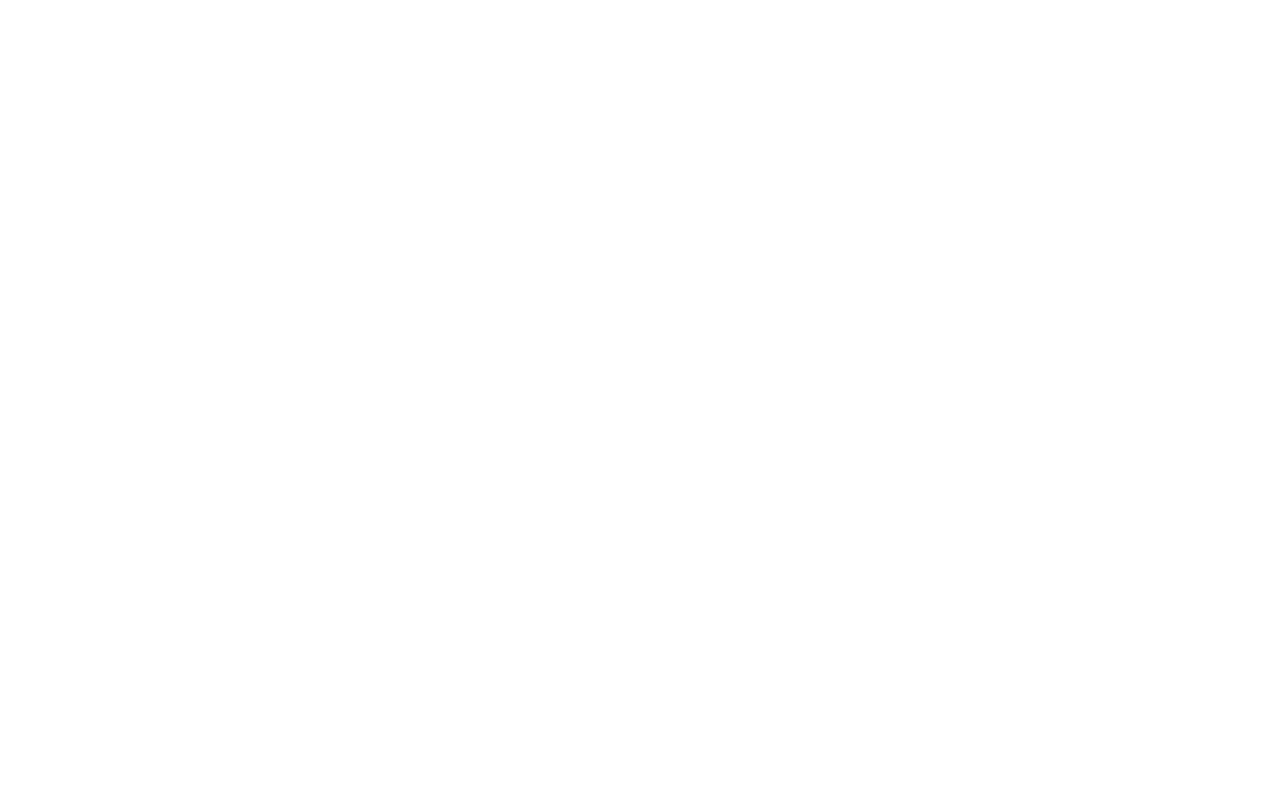
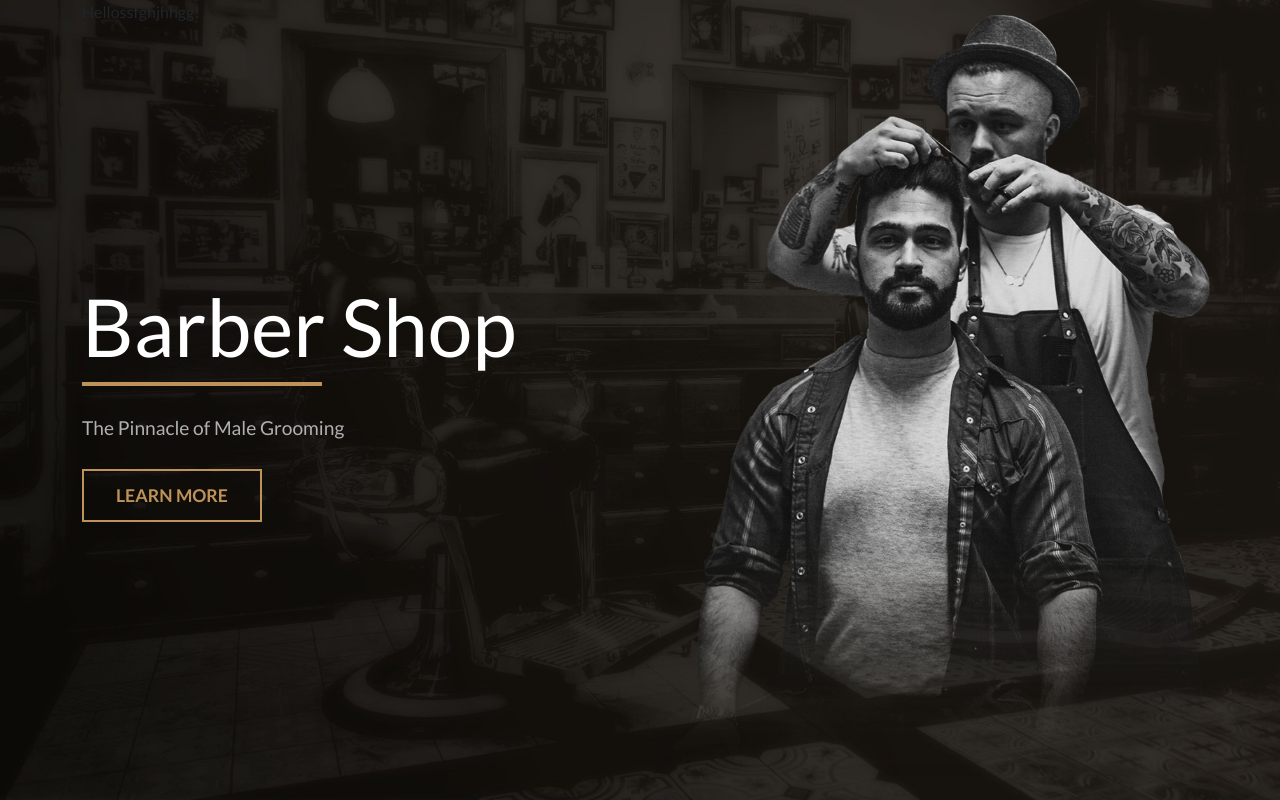
Before and after one commit to Riccardo-Potalivo/proj-html-vuejs, a Vue app: page / in a window 1280 px wide. Built offline with nearby package versions, Linux system fonts and the light colour scheme; the HTML template or start-up script is replaced by a standard one.

Commit message:
milestone-1-main-navigation-bar-done

```diff
--- a/src/App.vue
+++ b/src/App.vue
@@ -1,6 +1,10 @@
 <template>
   <div>
-    <HeaderComponent/>
+
+    <header>
+      <HeaderComponent/>
+    </header>
+
 
   </div>
 </template>
--- a/src/assets/styles/main.scss
+++ b/src/assets/styles/main.scss
@@ -9,9 +9,29 @@
 @import '@fortawesome/fontawesome-free/scss/regular.scss';
 @import '@fortawesome/fontawesome-free/scss/brands.scss';
 
+// font Lato
+@import url('https://fonts.googleapis.com/css2?family=Lato:ital,wght@0,100;0,300;0,400;0,700;0,900;1,100;1,300;1,400;1,700;1,900&display=swap');
+
 *
 {
   margin: 0;
   padding: 0;
   box-sizing: border-box;
+  font-family: 'Lato', sans-serif;
 }
+
+.btn_primary {
+  display: inline-block;
+  border: solid 2px $PrimaryColor;
+  color: $PrimaryColor;
+  text-transform: uppercase;
+  font-weight: 600;
+  padding: 1rem 2rem;
+  line-height: 1;
+  font-size: 1.1rem;
+  cursor: pointer;
+
+    &:hover {
+      filter: brightness(80%);
+    }
+}
--- a/src/assets/styles/partials/_variables.scss
+++ b/src/assets/styles/partials/_variables.scss
@@ -1,3 +1,8 @@
 /****************************************
 palette
 ****************************************/
+$PrimaryColor: #BE9359;
+$White: #fff;
+$Black: #000;
+$LightGrey: #F5F5F5;
+$DarkGrey: #B0B0B0;
--- a/src/components/HeaderComponent.vue
+++ b/src/components/HeaderComponent.vue
@@ -1,7 +1,15 @@
 <template>
-    <div>
-
-    </div>
+    <section>
+        <nav class="container fixed-top ">
+            Hellossfghjhhgg!
+        </nav>
+        <div class="container d-flex flex-column justify-content-center align-items-md-baseline align-items-center  " id="main_header">
+            <h1>Barber Shop</h1>
+            <div class="divider"></div>
+            <p>The Pinnacle of Male Grooming</p>
+            <div class="btn_primary">learn more</div>
+        </div>
+    </section>
 </template>
 
 <script>
@@ -11,5 +19,47 @@
 </script>
 
 <style lang="scss" scoped>
+@use '../assets/styles/partials/variables' as *;
+
+// navigation bar
+
+
+// main content
+
+section {
+    background-image: url('../assets/image/avadabarbers-homepage-hero-bg.jpg');
+    background-repeat: no-repeat;
+    background-size: cover;
+
+}
+
+#main_header {
+    height: 100vh;
+
+    @media (min-width: 1025px) {
+        background-image: url('../assets/image/avadabarbers_hero_focalmirror-800x1100.png');
+        background-repeat: no-repeat;
+        background-position: right;
+        background-size: 35rem;
+    }
+}
+
+h1 {
+    font-size: 5rem;
+    color: $White;
+}
+
+.divider {
+    width: 15rem;
+    border-bottom: solid 4px $PrimaryColor;
+}
+
+p {
+    font-size: 1.2rem;
+    color: $DarkGrey;
+    margin: 2rem 0;
+    line-height: 1;
+
+}
 
 </style>
```
Also changed, not shown: src/assets/image/avadabarbers-homepage-hero-bg.jpg (added).
